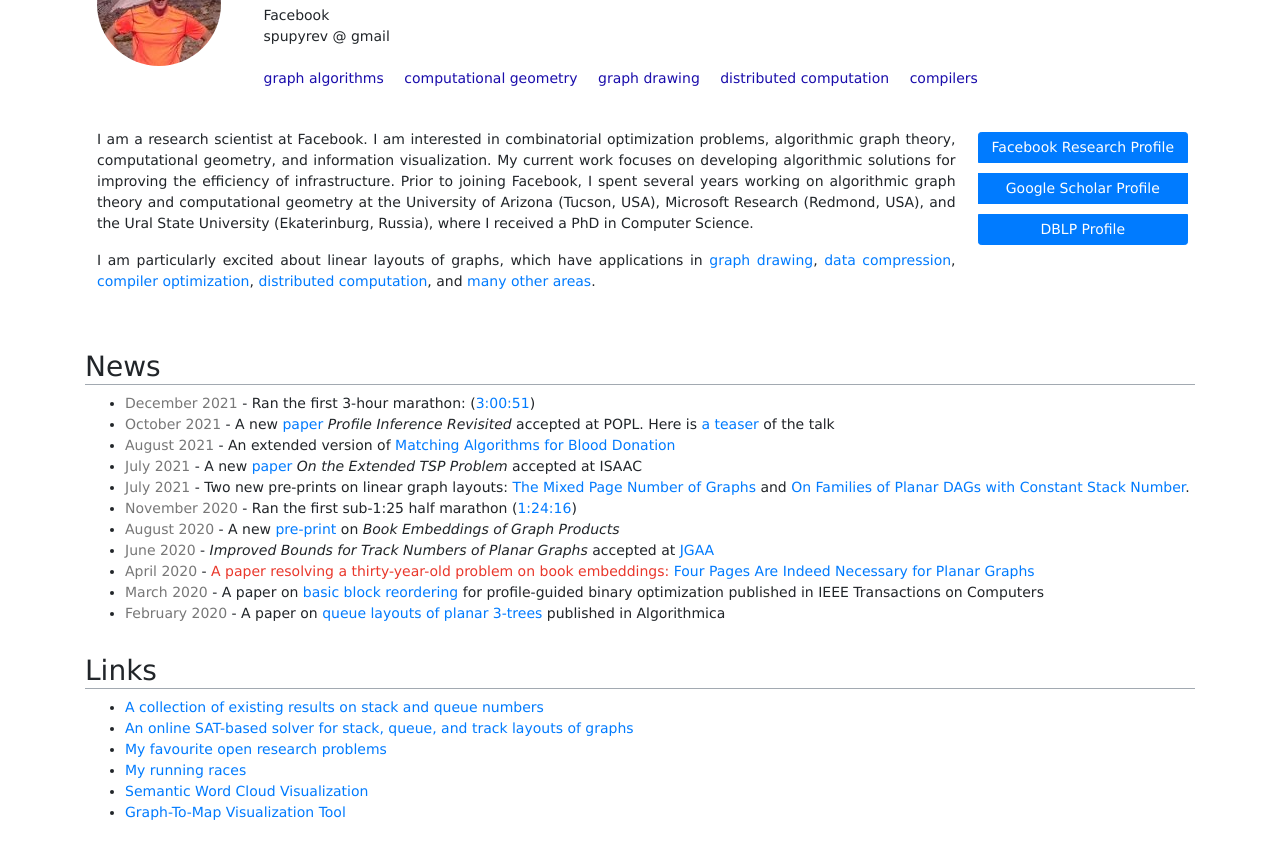
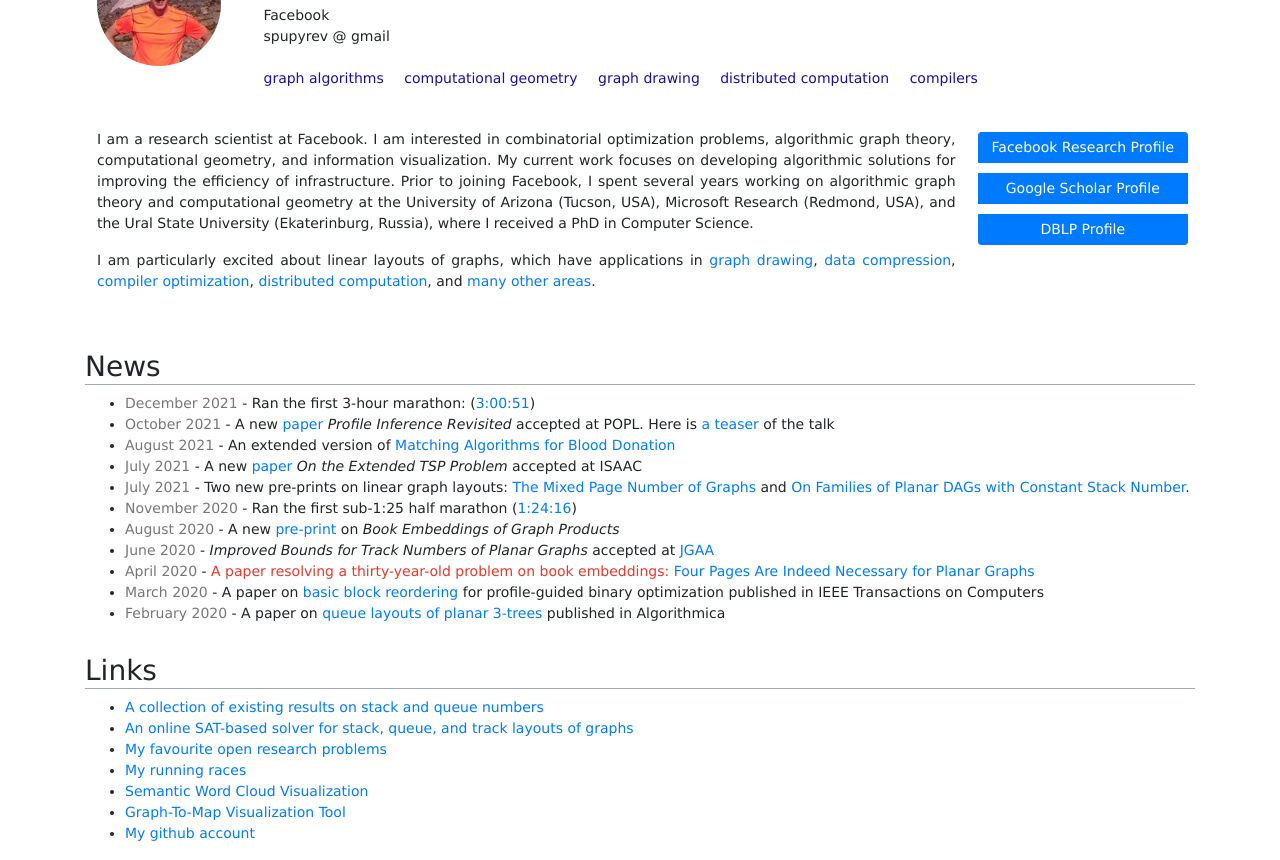
Before and after one commit to spupyrev/spupyrev.github.io, a plain HTML site: page index.html in a window 1280 px wide. Shown: the part 70-930 px from the top of the page. Before the commit the page ends 909 px from the top, so only its background shows below. Drawn offline with Linux system fonts and the light colour scheme.

Commit message:
added github link

```diff
--- a/index.html
+++ b/index.html
@@ -160,6 +160,8 @@
 	<li><a href="http://wordcloud.cs.arizona.edu" target="_blank">Semantic Word Cloud Visualization</a></li>
 
 	<li><a href="http://gmap.cs.arizona.edu" target="_blank">Graph-To-Map Visualization Tool</a></li>
+
+	<li><a href="https://github.com/spupyrev" target="_blank">My github account</a></li>
 </ul>
 
 </main>
```
